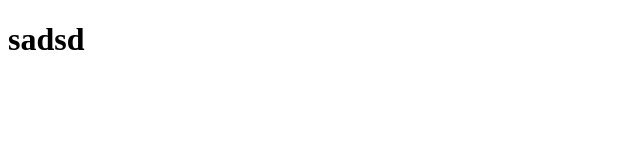
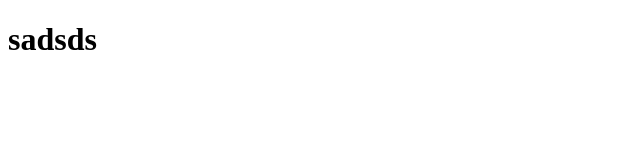
Before and after one commit to Jimmygm16/preguntones, a Vue app: page / in a window 1280 px wide. Shown: the top 160 px of the page, without its empty margins (0-640 px from the left). Built offline with nearby package versions, Linux system fonts and the light colour scheme.

Commit message:
test creation

```diff
--- a/src/views/HomeView.vue
+++ b/src/views/HomeView.vue
@@ -1,7 +1,7 @@
 <script setup></script>
 
 <template>
-  <h1>sadsd</h1>
+  <h1>sadsds</h1>
 </template>
 
 <style scoped></style>
```
